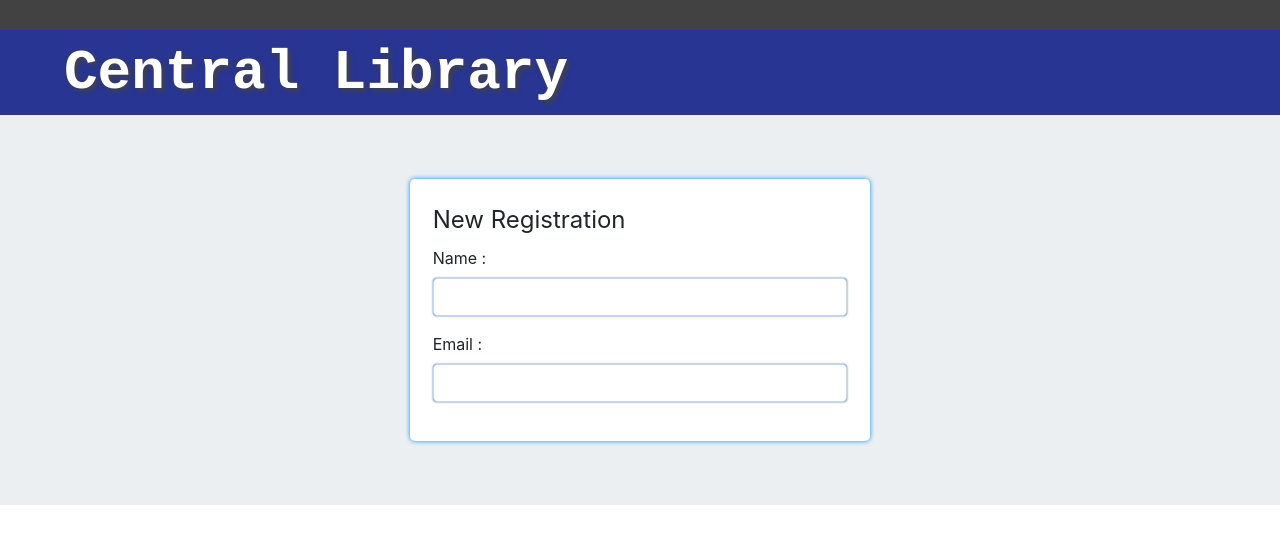
After one commit to kousikmitra/library-system, a PHP site: page /registration.php in a window 1280 px wide. The commit adds this page. Shown: the top 544 px of the page. Run offline with PHP 8.4, Linux system fonts and the light colour scheme; some libraries are stand-ins or nearby versions.

Commit message:
registration form partially completed

```diff
--- /dev/null
+++ b/students/css/registration.css
@@ -0,0 +1,52 @@
+.main{
+    background-color:#fff;
+    display: flex;
+    flex-direction: column;
+    background-color: #ECEFF1;
+}
+
+.status-bar{
+    height: 30px;
+    background-color: #424242;
+}
+
+.top-bar{
+    background-color: #283593;
+}
+#title{
+    display: flex;
+    margin: 10px 0px 0px 5%;
+
+}
+
+#title h1{
+    color: #fff;
+    font-size: 3.5em;
+    font-family: 'Courier New', Courier, monospace;
+    font-weight: bold;
+    text-shadow: 3px 3px 5px #424242;
+}
+
+.top-bar-right{
+
+}
+
+.content{
+    display: flex;
+    justify-content: center;
+    margin: 5%;
+    background-color: inherit;
+
+}
+
+.registration-div{
+    width: 40%;
+    padding: 2%;
+    box-shadow: 0px 0px 5px #0091EA;
+    border-radius: 5px;
+    background-color: #fff;
+}
+
+.form-control{
+    box-shadow: 0px 0px 2px #1565C0;
+}
--- a/students/index.php
+++ b/students/index.php
@@ -66,7 +66,7 @@
               </form>
               <div class="options">
                   <p><a href="#">forgot password?</a></p>
-                  <p>New here?<a href="#"> Register</a></p>
+                  <p>New here?<a href="./registration.php"> Register</a></p>
               </div>
           </div>
 
--- /dev/null
+++ b/students/registration.php
@@ -0,0 +1,45 @@
+<!DOCTYPE html>
+<html lang="en">
+<head>
+    <meta charset="UTF-8">
+    <meta name="viewport" content="width=device-width, initial-scale=1.0">
+    <meta http-equiv="X-UA-Compatible" content="ie=edge">
+    <link rel="stylesheet" href=".\css\registration.css">
+    <link rel="stylesheet" href="..\vendor\bootstrap-4.0.0-dist\css\bootstrap.min.css">
+    <title>New Registration</title>
+</head>
+<body>
+    <div class="main">
+        <div class="status-bar"></div>
+        <div class="top-bar">
+          <div id="title">
+              <h1>
+                  Central Library
+              </h1>
+          </div>
+          <div class="top-bar-right">
+
+          </div>
+      </div>
+      <div class="content">
+          <div class="registration-div">
+              <form action="#" class="registration-form">
+                  <fieldset>
+                      <legend>New Registration</legend>
+                      <div class="form-group">
+                          <label for="name">Name :</label>
+                          <input type="text" name="name" id="name" class="form-control">
+                      </div>
+                      <div class="form-group">
+                          <label for="email">Email :</label>
+                          <input type="email" name="email" id="email" class="form-control">
+                      </div>
+                  </fieldset>
+              </form>
+          </div>
+      </div>
+    </div>
+
+</body>
+<script src="..\vendor\bootstrap-4.0.0-dist\js\bootstrap.min.js"></script>
+</html>
```
